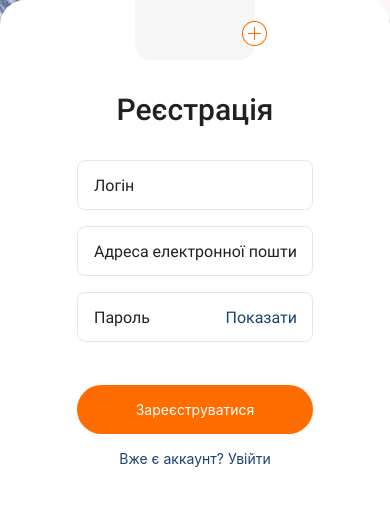
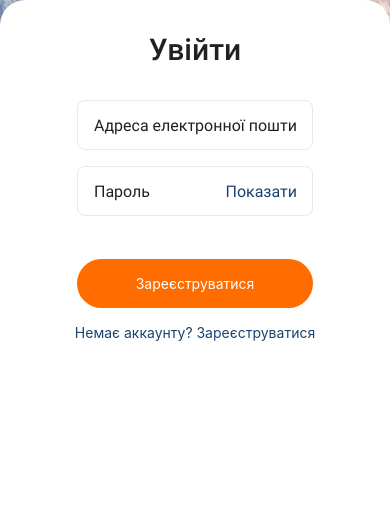
Before and after one commit to volodymyr-ok/goit-react-native-hw, a React Native app: screen / in a window 390 px wide. Shown: the top 506 px of the page. Built offline with nearby package versions, Linux system fonts and the light colour scheme.

Commit message:
made a code refactoring

```diff
--- a/App.js
+++ b/App.js
@@ -6,7 +6,6 @@ import * as SplashScreen from 'expo-splash-screen';
 import { View } from 'react-native';
 
 SplashScreen.preventAutoHideAsync();
-
 const customFonts = {
   'Roboto-Medium': require('./assets/fonts/Roboto/Roboto-Medium.ttf'),
   'Roboto-Regular': require('./assets/fonts/Roboto/Roboto-Regular.ttf'),
@@ -26,24 +25,19 @@ const App = () => {
         setAppIsReady(true);
       }
     }
-
     prepare();
   }, []);
 
   const onLayoutRootView = useCallback(async () => {
-    if (appIsReady) {
-      await SplashScreen.hideAsync();
-    }
+    if (appIsReady) await SplashScreen.hideAsync();
   }, [appIsReady]);
 
-  if (!appIsReady) {
-    return null;
-  }
+  if (!appIsReady) return null;
 
   return (
     <View onLayout={onLayoutRootView}>
-      <RegistrationScreen />
-      {/* <LoginScreen /> */}
+      {/* <RegistrationScreen /> */}
+      <LoginScreen />
     </View>
   );
 };
--- a/Screens/LoginScreen/LoginScreen.jsx
+++ b/Screens/LoginScreen/LoginScreen.jsx
@@ -12,21 +12,14 @@ import {
 } from 'react-native';
 import { colors } from '../../utils/styles';
 import styles from './LoginScreenStyles';
-
 const BgImage = require('../../assets/img/BgPhoto.jpg');
-const initialFormData = {
-  email: '',
-  password: '',
-};
 
 const LoginScreen = () => {
   const [isKeyboardShown, setIsKeyboardShown] = useState(false);
   const [isPasswordHidden, setIsPasswordHidden] = useState(true);
   const [email, setEmail] = useState('');
   const [password, setPassword] = useState('');
-  const [formData, setFormData] = useState(initialFormData);
-  const [emailBorder, setEmailBorder] = useState(colors.shapeAccent);
-  const [passwordBorder, setPasswordBorder] = useState(colors.shapeAccent);
+  const [isFocused, setIsFocused] = useState({});
 
   useEffect(() => {
     const listenShow = Keyboard.addListener('keyboardDidShow', () => setIsKeyboardShown(true));
@@ -37,96 +30,51 @@ const LoginScreen = () => {
     };
   }, []);
 
-  const resetState = () => {
+  const changeBorder = input => (isFocused[input] ? colors.mainAccent : colors.shapeAccent);
+  const togglePassVisibility = () => setIsPasswordHidden(!isPasswordHidden);
+  const onFocus = input => setIsFocused({ [input]: true });
+  const onBlur = input => setIsFocused({ [input]: false });
+
+  const onSubmit = () => {
+    Keyboard.dismiss();
+    console.log({ email, password });
     setEmail('');
     setPassword('');
-    setFormData({ email: '', password: '' });
   };
 
-  const onFocus = key => {
-    switch (key) {
-      case 'e':
-        setEmailBorder(colors.mainAccent);
-        break;
-      case 'p':
-        setPasswordBorder(colors.mainAccent);
-        break;
-      default:
-        break;
-    }
-  };
-
-  const onBlur = key => {
-    switch (key) {
-      case 'e':
-        setEmailBorder(colors.shapeAccent);
-        break;
-      case 'p':
-        setPasswordBorder(colors.shapeAccent);
-        break;
-      default:
-        break;
-    }
-  };
-
-  const onUnfocus = () => Keyboard.dismiss();
-
-  const onChange = (key, value) => {
-    switch (key) {
-      case 'email':
-        setEmail(value);
-        break;
-      case 'password':
-        setPassword(value);
-        break;
-      default:
-        break;
-    }
-
-    setFormData(prevState => ({ ...prevState, [key]: value }));
-  };
-
-  const onSubmit = () => {
-    onUnfocus();
-    console.log(formData);
-    resetState();
-  };
-
-  const togglePassVisibility = () => setIsPasswordHidden(!isPasswordHidden);
-
   return (
-    <TouchableWithoutFeedback onPress={onUnfocus}>
+    <TouchableWithoutFeedback onPress={Keyboard.dismiss}>
       <View>
         <ImageBackground style={styles.bgImage} source={BgImage}>
           <View style={{ ...styles.mainContent, paddingBottom: isKeyboardShown ? 0 : 144 }}>
             <Text style={styles.pageTitle}>Увійти</Text>
 
             <View style={styles.from}>
-              <KeyboardAvoidingView
-                behavior={Platform.OS == 'ios' ? 'padding' : 'height'}
-                // behavior="position"
-                keyboardVerticalOffset={-80}
-              >
+              <KeyboardAvoidingView behavior={Platform.OS == 'ios' ? 'padding' : 'height'}>
                 <TextInput
                   style={{
                     ...styles.input,
-                    borderColor: emailBorder,
+                    borderColor: changeBorder('email'),
                   }}
                   placeholder="Адреса електронної пошти"
                   value={email}
-                  onChangeText={value => onChange('email', value)}
-                  onFocus={() => onFocus('e')}
-                  onBlur={() => onBlur('e')}
+                  onChangeText={value => setEmail(value)}
+                  onFocus={() => onFocus('email')}
+                  onBlur={() => onBlur('email')}
                 ></TextInput>
 
                 <View style={styles.passwordWrap}>
                   <TextInput
-                    style={{ ...styles.input, marginBottom: 0, borderColor: passwordBorder }}
+                    style={{
+                      ...styles.input,
+                      marginBottom: 0,
+                      borderColor: changeBorder('password'),
+                    }}
                     placeholder="Пароль"
                     value={password}
-                    onChangeText={value => onChange('password', value)}
-                    onFocus={() => onFocus('p')}
-                    onBlur={() => onBlur('p')}
+                    onChangeText={value => setPassword(value)}
+                    onFocus={() => onFocus('password')}
+                    onBlur={() => onBlur('password')}
                     secureTextEntry={isPasswordHidden}
                   ></TextInput>
 
--- a/Screens/RegistrationScreen/RegistrationScreen.jsx
+++ b/Screens/RegistrationScreen/RegistrationScreen.jsx
@@ -16,23 +16,14 @@ import styles from './RegistrationScreenStyles';
 
 const BgImage = require('../../assets/img/BgPhoto.jpg');
 const addPhotoBtn = require('../../assets/img/addProfilePhotoBtn.png');
-const initialFormData = {
-  login: '',
-  email: '',
-  password: '',
-};
 
 const RegistrationScreen = () => {
   const [isKeyboardShown, setIsKeyboardShown] = useState(false);
   const [isPasswordHidden, setIsPasswordHidden] = useState(true);
+  const [isFocused, setIsFocused] = useState({});
   const [login, setLogin] = useState('');
   const [email, setEmail] = useState('');
   const [password, setPassword] = useState('');
-  const [formData, setFormData] = useState(initialFormData);
-
-  const [loginBorder, setLoginBorder] = useState(colors.shapeAccent);
-  const [emailBorder, setEmailBorder] = useState(colors.shapeAccent);
-  const [passwordBorder, setPasswordBorder] = useState(colors.shapeAccent);
 
   useEffect(() => {
     const listenShow = Keyboard.addListener('keyboardDidShow', () => setIsKeyboardShown(true));
@@ -43,76 +34,22 @@ const RegistrationScreen = () => {
     };
   }, []);
 
-  const resetState = () => {
+  const changeBorder = input => (isFocused[input] ? colors.mainAccent : colors.shapeAccent);
+  const togglePassVisibility = () => setIsPasswordHidden(!isPasswordHidden);
+  const onFocus = input => setIsFocused({ [input]: true });
+  const onBlur = input => setIsFocused({ [input]: false });
+
+  const onSubmit = () => {
+    Keyboard.dismiss();
+    console.log({ login, email, password });
     setLogin('');
     setEmail('');
     setPassword('');
-    setFormData({ login: '', email: '', password: '' });
   };
-
-  const onFocus = key => {
-    switch (key) {
-      case 'l':
-        setLoginBorder(colors.mainAccent);
-        break;
-      case 'e':
-        setEmailBorder(colors.mainAccent);
-        break;
-      case 'p':
-        setPasswordBorder(colors.mainAccent);
-        break;
-      default:
-        break;
-    }
-  };
-
-  const onBlur = key => {
-    switch (key) {
-      case 'l':
-        setLoginBorder(colors.shapeAccent);
-        break;
-      case 'e':
-        setEmailBorder(colors.shapeAccent);
-        break;
-      case 'p':
-        setPasswordBorder(colors.shapeAccent);
-        break;
-      default:
-        break;
-    }
-  };
-
-  const onUnfocus = () => Keyboard.dismiss();
-
-  const onChange = (key, value) => {
-    switch (key) {
-      case 'login':
-        setLogin(value);
-        break;
-      case 'email':
-        setEmail(value);
-        break;
-      case 'password':
-        setPassword(value);
-        break;
-      default:
-        break;
-    }
-
-    setFormData(prevState => ({ ...prevState, [key]: value }));
-  };
-
-  const onSubmit = () => {
-    onUnfocus();
-    console.log(formData);
-    resetState();
-  };
-
-  const togglePassVisibility = () => setIsPasswordHidden(!isPasswordHidden);
 
   return (
     <ImageBackground style={styles.bgImage} source={BgImage}>
-      <TouchableWithoutFeedback onPress={onUnfocus}>
+      <TouchableWithoutFeedback onPress={Keyboard.dismiss}>
         <View style={{ ...styles.mainContent, paddingBottom: isKeyboardShown ? 0 : 78 }}>
           <View style={styles.profilePhoto}>
             <TouchableOpacity>
@@ -127,35 +64,39 @@ const RegistrationScreen = () => {
               <TextInput
                 style={{
                   ...styles.input,
-                  borderColor: loginBorder,
+                  borderColor: changeBorder('login'),
                 }}
                 placeholder="Логін"
                 value={login}
-                onChangeText={value => onChange('login', value)}
-                onFocus={() => onFocus('l')}
-                onBlur={() => onBlur('l')}
+                onChangeText={value => setLogin(value)}
+                onFocus={() => onFocus('login')}
+                onBlur={() => onBlur('login')}
               ></TextInput>
 
               <TextInput
                 style={{
                   ...styles.input,
-                  borderColor: emailBorder,
+                  borderColor: changeBorder('email'),
                 }}
                 placeholder="Адреса електронної пошти"
                 value={email}
-                onChangeText={value => onChange('email', value)}
-                onFocus={() => onFocus('e')}
-                onBlur={() => onBlur('e')}
+                onChangeText={value => setEmail(value)}
+                onFocus={() => onFocus('email')}
+                onBlur={() => onBlur('email')}
               ></TextInput>
 
               <View style={styles.passwordWrap}>
                 <TextInput
-                  style={{ ...styles.input, marginBottom: 0, borderColor: passwordBorder }}
+                  style={{
+                    ...styles.input,
+                    marginBottom: 0,
+                    borderColor: changeBorder('password'),
+                  }}
                   placeholder="Пароль"
                   value={password}
-                  onChangeText={value => onChange('password', value)}
-                  onFocus={() => onFocus('p')}
-                  onBlur={() => onBlur('p')}
+                  onChangeText={value => setPassword(value)}
+                  onFocus={() => onFocus('password')}
+                  onBlur={() => onBlur('password')}
                   secureTextEntry={isPasswordHidden}
                 ></TextInput>
 
```
